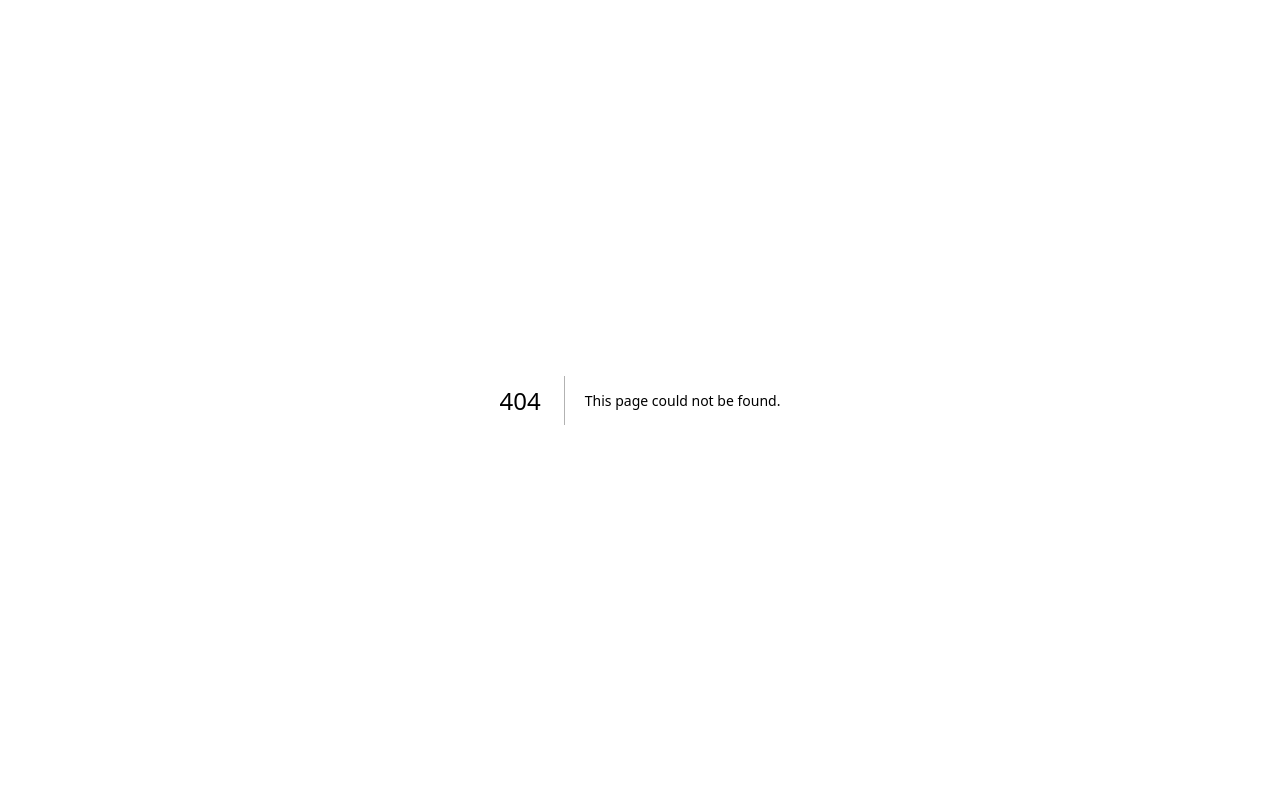
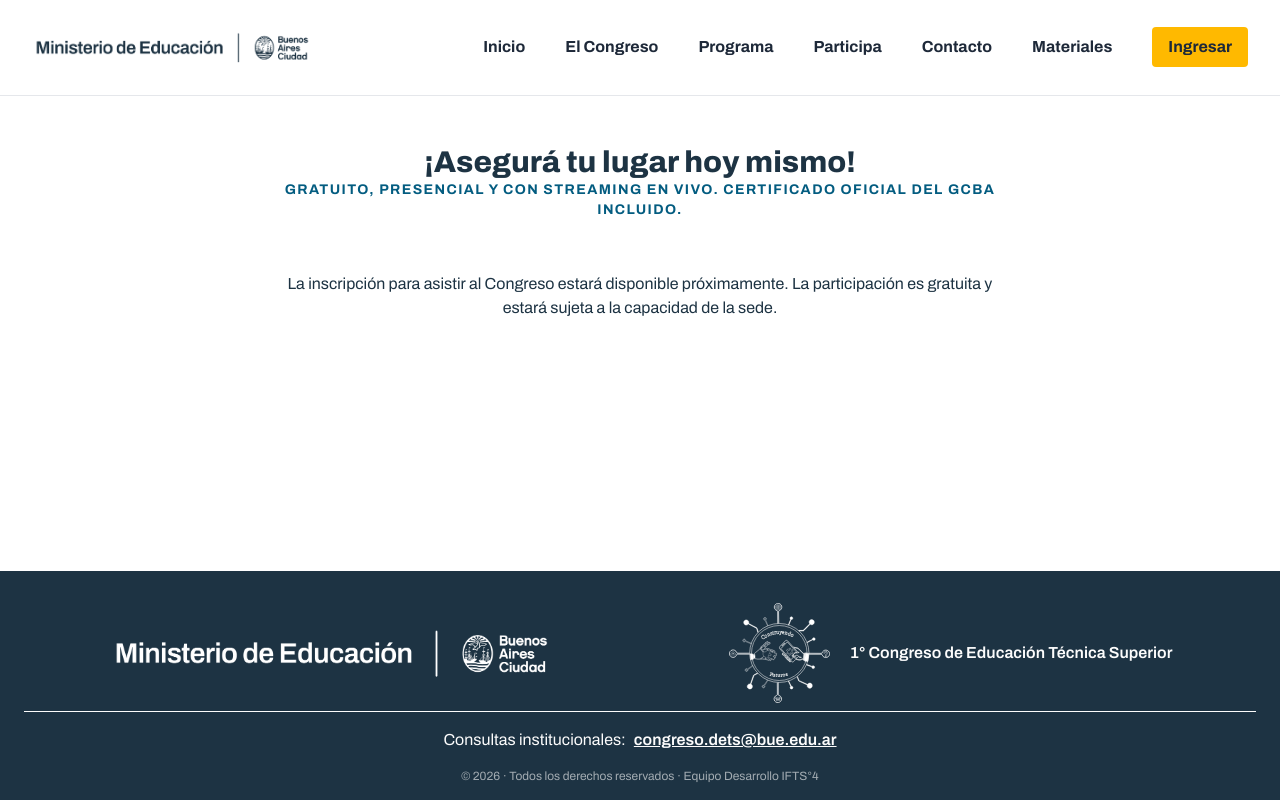
Before and after one commit to Daira-dev/congreso-ets_2026, a Next.js app: page /participa in a window 1280 px wide. Before the commit this address had no page. Built offline with nearby package versions, Linux system fonts and the light colour scheme.

Commit message:
Cambios Noe

```diff
--- a/app/como-llego/page.tsx
+++ b/app/como-llego/page.tsx
@@ -4,6 +4,7 @@ import ComoLlego from "@/components/ComoLlego/ComoLlego";
 export default function ComoLlegoPage() {
   return (
     <div>
+      <title>Cómo llego | DETS 2026</title>
       <Header />
       <ComoLlego />
     </div>
--- a/app/contacto/page.tsx
+++ b/app/contacto/page.tsx
@@ -2,6 +2,7 @@
 
 import React, { useState } from "react";
 import Header from "../../components/Header/Header";
+import Footer from "@/components/Footer/Footer";
 
 
 interface FAQ {
@@ -87,7 +88,7 @@ export default function Contacto() {
     };
 
     return (
-        <div className="min-h-screen bg-white">
+        <div className="min-h-screen bg-white pt-24">
             <title>Contacto | DETS 2026</title>
             <Header />
 
@@ -160,6 +161,8 @@ export default function Contacto() {
                 </div>
 
             </main>
+            <Footer />
         </div>
+
     );
 }
--- a/app/login/page.tsx
+++ b/app/login/page.tsx
@@ -3,6 +3,7 @@ import Header from "@/components/Header/Header"
 const Login = () => {
     return (
         <div>
+            <title>Iniciar sesión | DETS 2026</title>
             <Header />
             <h1 className="text-2xl ml-100">
                 Bienvenido al login
--- a/app/materiales/page.tsx
+++ b/app/materiales/page.tsx
@@ -78,11 +78,10 @@ const FilterButton = ({
         <button
             type="button"
             onClick={onClick}
-            className={`text-left text-sm transition ${
-                active
-                    ? "font-bold text-azul-claro"
-                    : "text-azul-oscuro/60 hover:text-azul-claro"
-            }`}
+            className={`text-left text-sm transition ${active
+                ? "font-bold text-azul-claro"
+                : "text-azul-oscuro/60 hover:text-azul-claro"
+                }`}
         >
             {children}
         </button>
@@ -131,9 +130,10 @@ export default function Materiales() {
 
     return (
         <>
+            <title>Materiales | DETS 2026</title>
             <Header />
 
-            <main className="min-h-screen bg-blanco">
+            <main className="min-h-screen bg-blanco pt-24">
 
                 {/* Encabezado de la sección */}
                 <section className="bg-azul-claro/10">
@@ -324,8 +324,8 @@ export default function Materiales() {
                                             onChange={(event) =>
                                                 setSortOrder(
                                                     event.target.value as
-                                                        | "recientes"
-                                                        | "antiguos"
+                                                    | "recientes"
+                                                    | "antiguos"
                                                 )
                                             }
                                             className="border border-azul-oscuro/20 bg-white px-3 py-2 text-sm text-azul-oscuro outline-none focus:border-azul-claro"
--- a/app/page.tsx
+++ b/app/page.tsx
@@ -7,7 +7,8 @@ import Footer from "@/components/Footer/Footer";
 
 export default function Home() {
   return (
-    <div>
+    <div className="pt-24">
+      <title>Inicio | DETS 2026</title>
       <Header />
       <Hero />
       <SectionCongreso />
--- /dev/null
+++ b/app/participa/page.tsx
@@ -0,0 +1,28 @@
+import Header from "@/components/Header/Header";
+import Footer from "@/components/Footer/Footer";
+
+export default function Participa() {
+    return (
+        <div className="min-h-screen bg-white pt-24 flex flex-col">
+            <title>Participa | DETS 2026</title>
+            <Header />
+
+            <main className="max-w-3xl mx-auto px-4 py-12 flex flex-col items-center flex-1">
+                <div className="text-center mb-10">
+                    <h1 className="text-2xl text-[var(--color-azul-oscuro)] md:text-3xl font-extrabold">
+                        ¡Asegurá tu lugar hoy mismo!
+                    </h1>
+                    <h2 className="text-sm uppercase tracking-widest text-[var(--color-azul-claro)] font-bold mb-1">
+                        Gratuito, presencial y con streaming en vivo. Certificado oficial del GCBA incluido.
+                    </h2>
+                    <br /><br />
+                    <p>
+                        La inscripción para asistir al Congreso estará disponible próximamente. La participación es gratuita y estará sujeta a la capacidad de la sede.
+                    </p>
+                </div>
+            </main>
+
+            <Footer />
+        </div>
+    );
+}
```
